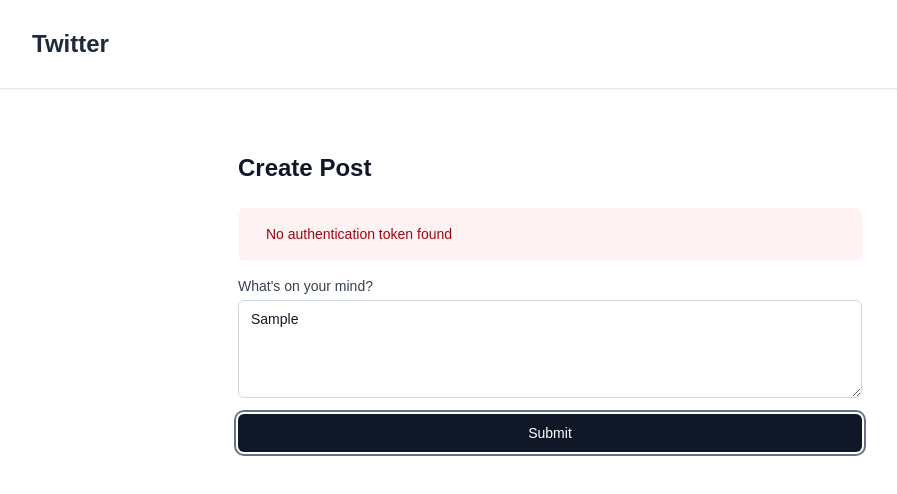
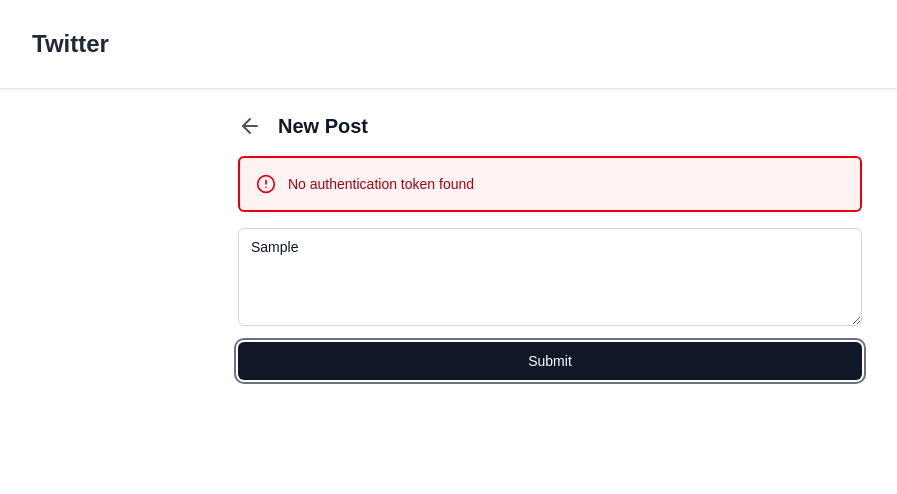
Before and after one commit to SilvaLucas92/fake-twitter, a Next.js app: page /post/create in a window 1280 px wide. Both pictures are taken after typing "Sample" into the empty fields and a click on the button "Submit". Shown: the top 494 px of the page, without its empty margins (90-987 px from the left). Built offline with nearby package versions, Linux system fonts and the light colour scheme; no server answers.

Commit message:
add notification component and update components with it

```diff
--- a/src/app/auth/register/page.tsx
+++ b/src/app/auth/register/page.tsx
@@ -6,8 +6,13 @@
 import Button from "@/components/ui/button";
 import Input from "@/components/ui/input";
 import { BASE_URL } from "@/utils/apiUtils";
-import { ErrorMsg } from "@/components/ui/error-msg";
 import { validateEmail } from "@/utils/validate-email";
+import { Notification } from "@/components/ui/notification";
+
+interface Status {
+  type: "error" | "success" | null;
+  message: string;
+}
 
 export default function Register() {
   const router = useRouter();
@@ -22,7 +27,10 @@
     email: "",
     password: "",
   });
-  const [error, setError] = useState("");
+  const [status, setStatus] = useState<Status>({
+    type: null,
+    message: "",
+  });
   const [isLoading, setIsLoading] = useState(false);
 
   const validateForm = () => {
@@ -54,14 +62,13 @@
 
   const handleSubmit = async (e: React.FormEvent) => {
     e.preventDefault();
-    setError("");
+    setStatus({ type: null, message: "" });
 
     if (!validateForm()) {
       return;
     }
 
     setIsLoading(true);
-
     try {
       const headers: HeadersInit = {
         "Content-Type": "application/json",
@@ -85,13 +92,22 @@
         throw new Error(data.message || "Failed to create account");
       }
 
-      router.push("/auth/login");
+      setStatus({
+        type: "success",
+        message: "Account created successfully! Redirecting to login...",
+      });
+
+      setTimeout(() => {
+        router.push("/auth/login");
+      }, 5000);
     } catch (err) {
-      setError(
-        err instanceof Error
-          ? err.message
-          : "Failed to create account. Please try again."
-      );
+      setStatus({
+        type: "error",
+        message:
+          err instanceof Error
+            ? err.message
+            : "Failed to create account. Please try again.",
+      });
     } finally {
       setIsLoading(false);
     }
@@ -107,12 +123,12 @@
   };
 
   return (
-    <div className=" flex items-center justify-center bg-gray-50 py-12 px-4 sm:px-6 lg:px-8">
+    <div className=" flex items-center justify-center py-12 px-4 sm:px-6 lg:px-8">
       <div className="max-w-2xl w-full space-y-8">
         <div className="text-left">
-          <h2 className="mt-6 text-4xl font-extrabold text-gray-900">
+          <h4 className="mt-6 text-4xl font-extrabold text-gray-900">
             Create you account!
-          </h2>
+          </h4>
           <p className="text-sm text-gray-600">
             Already have an account?{" "}
             <Link
@@ -124,7 +140,9 @@
           </p>
         </div>
 
-        {error && <ErrorMsg error={error} />}
+        {status.type && (
+          <Notification type={status.type} message={status.message} />
+        )}
 
         <form className="mt-4 space-y-4" onSubmit={handleSubmit}>
           <Input
--- a/src/app/layout.tsx
+++ b/src/app/layout.tsx
@@ -29,7 +29,7 @@
         className={`${geistSans.variable} ${geistMono.variable} antialiased`}
       >
         <Navbar />
-        {children}
+        <main>{children}</main>
       </body>
     </html>
   );
--- a/src/components/comment-form.tsx
+++ b/src/components/comment-form.tsx
@@ -4,8 +4,13 @@
 import { getClientAuthToken } from "@/utils/client-auth";
 import Button from "./ui/button";
 import Textarea from "./ui/textarea";
-import { ErrorMsg } from "./ui/error-msg";
+import { Notification } from "./ui/notification";
 import { BASE_URL } from "@/utils/apiUtils";
+
+interface Status {
+  type: "error" | "success" | null;
+  message: string;
+}
 
 interface CommentFormProps {
   postId: string;
@@ -16,12 +21,15 @@
   const [comment, setComment] = useState("");
   const [isLoading, setIsLoading] = useState(false);
   const [validationError, setValidationError] = useState("");
-  const [serverError, setServerError] = useState("");
+  const [status, setStatus] = useState<Status>({
+    type: null,
+    message: "",
+  });
 
   const handleSubmitComment = async (e: React.FormEvent) => {
     e.preventDefault();
     setValidationError("");
-    setServerError("");
+    setStatus({ type: null, message: "" });
 
     if (!comment.trim()) {
       setValidationError("Please write a comment before submitting");
@@ -47,11 +55,25 @@
       }
 
       setComment("");
-      setServerError("");
+      setStatus({
+        type: "success",
+        message: "Comment posted successfully!",
+      });
+      setTimeout(
+        () =>
+          setStatus({
+            type: null,
+            message: "",
+          }),
+        2500
+      );
       await refetchReplies();
     } catch (error) {
       console.error("Error posting comment:", error);
-      setServerError("Failed to post comment. Please try again.");
+      setStatus({
+        type: "error",
+        message: "Failed to post comment. Please try again.",
+      });
     } finally {
       setIsLoading(false);
     }
@@ -59,7 +81,9 @@
 
   return (
     <form onSubmit={handleSubmitComment} className="space-y-2">
-      {serverError && <ErrorMsg error={serverError} />}
+      {status.type && (
+        <Notification type={status.type} message={status.message} />
+      )}
       <Textarea
         value={comment}
         onChange={(e) => {
--- a/src/components/create-post-form.tsx
+++ b/src/components/create-post-form.tsx
@@ -5,8 +5,14 @@
 import Textarea from "@/components/ui/textarea";
 import Button from "@/components/ui/button";
 import { getClientAuthToken } from "@/utils/client-auth";
-import { ErrorMsg } from "./ui/error-msg";
+import { Notification } from "./ui/notification";
 import { BASE_URL } from "@/utils/apiUtils";
+import { ArrowLeft } from "lucide-react";
+
+interface Status {
+  type: "error" | "success" | null;
+  message: string;
+}
 
 export function CreatePostForm() {
   const router = useRouter();
@@ -17,7 +23,10 @@
     return "";
   });
   const [validationError, setValidationError] = useState("");
-  const [serverError, setServerError] = useState("");
+  const [status, setStatus] = useState<Status>({
+    type: null,
+    message: "",
+  });
   const [isLoading, setIsLoading] = useState(false);
 
   const handleContentChange = (e: React.ChangeEvent<HTMLTextAreaElement>) => {
@@ -32,7 +41,7 @@
     e.preventDefault();
 
     setValidationError("");
-    setServerError("");
+    setStatus({ type: null, message: "" });
     setIsLoading(true);
 
     if (!content.trim()) {
@@ -59,22 +68,41 @@
         throw new Error("Failed to create post");
       }
 
+      setStatus({
+        type: "success",
+        message: "Post created successfully! Redirecting...",
+      });
+
       localStorage.removeItem("draft_post");
-      router.push("/");
+
+      setTimeout(() => {
+        router.push("/");
+      }, 2000);
     } catch (err) {
-      setServerError(
-        err instanceof Error ? err.message : "Failed to create post"
-      );
+      setStatus({
+        type: "error",
+        message: err instanceof Error ? err.message : "Failed to create post",
+      });
     } finally {
       setIsLoading(false);
     }
   };
 
   return (
-    <div className="max-w-2xl mx-auto mt-10 p-6">
-      <h2 className="text-2xl font-bold text-gray-900 mb-6">Create Post</h2>
+    <div className="max-w-2xl mx-auto p-6">
+      <div className="flex items-center gap-4 mb-4">
+        <button
+          onClick={() => router.back()}
+          className="text-gray-600 hover:text-gray-900 cursor-pointer"
+        >
+          <ArrowLeft className="h-6 w-6" />
+        </button>
+        <h4 className="text-xl font-semibold text-gray-900">New Post</h4>
+      </div>
       <form onSubmit={handleSubmit} className="space-y-4">
-        {serverError && <ErrorMsg error={serverError} />}
+        {status.type && (
+          <Notification type={status.type} message={status.message} />
+        )}
         <Textarea
           id="content"
           name="content"
@@ -82,7 +110,6 @@
           onChange={handleContentChange}
           rows={4}
           placeholder="Share your thoughts..."
-          label="What's on your mind?"
           error={validationError}
         />
 
--- a/src/components/post-detail.tsx
+++ b/src/components/post-detail.tsx
@@ -6,14 +6,17 @@
 import { Post as PostType } from "@/types/post";
 import { useFetch } from "@/hooks/useFetch";
 import { Spinner } from "@/components/ui/spinner";
-import { ErrorMsg } from "./ui/error-msg";
+import { Notification } from "./ui/notification";
 import { BASE_URL } from "@/utils/apiUtils";
+import { ArrowLeft } from "lucide-react";
+import { useRouter } from "next/navigation";
 
 interface PostDetailProps {
   postId: string;
 }
 
 export function PostDetail({ postId }: PostDetailProps) {
+  const router = useRouter();
   const {
     data: post,
     isLoading: isPostLoading,
@@ -29,14 +32,26 @@
   } = useFetch<PostType[]>(`${BASE_URL}/me/tuits/${postId}/replies`);
 
   return (
-    <div className="max-w-2xl mx-auto py-8 px-4">
+    <div className="max-w-2xl mx-auto p-6">
+      <div className="flex items-center gap-4 mb-4">
+        <button
+          onClick={() => router.back()}
+          className="text-gray-600 hover:text-gray-900 cursor-pointer"
+        >
+          <ArrowLeft className="h-6 w-6" />
+        </button>
+        <h4 className="text-xl font-semibold text-gray-900">Post</h4>
+      </div>
       <div className="border-b border-gray-200 pb-6">
         {isPostLoading ? (
           <div className="flex items-center justify-center py-8">
             <Spinner />
           </div>
         ) : postError ? (
-          <ErrorMsg error={`Error loading post: ${postError}`} />
+          <Notification
+            type="error"
+            message={`Error loading post: ${postError}`}
+          />
         ) : !post ? (
           <div className="text-center py-8 text-gray-500">Post not found</div>
         ) : (
@@ -52,12 +67,16 @@
         <h2 className="text-lg font-semibold text-gray-900 mb-4">
           Replies {replies && `(${replies.length})`}
         </h2>
+
         {isRepliesLoading ? (
           <div className="flex items-center justify-center py-8">
             <Spinner />
           </div>
         ) : repliesError ? (
-          <ErrorMsg error={`Error loading replies: ${repliesError}`} />
+          <Notification
+            type="error"
+            message={`Error loading replies: ${repliesError}`}
+          />
         ) : replies && replies.length > 0 ? (
           <div className="space-y-4">
             {replies.map((reply) => (
--- a/src/components/ui/error-msg.tsx
+++ /dev/null
@@ -1,11 +0,0 @@
-import React from "react";
-
-export const ErrorMsg = ({ error }: { error: string }) => (
-  <div className="rounded-md bg-red-50 p-4">
-    <div className="flex">
-      <div className="ml-3">
-        <h3 className="text-sm font-medium text-red-800">{error}</h3>
-      </div>
-    </div>
-  </div>
-);
--- /dev/null
+++ b/src/components/ui/notification.tsx
@@ -0,0 +1,41 @@
+import React from "react";
+import { AlertCircle, CheckCircle } from "lucide-react";
+
+interface NotificationProps {
+  type: "error" | "success";
+  message: string;
+}
+
+export function Notification({ type, message }: NotificationProps) {
+  const isError = type === "error";
+
+  return (
+    <div
+      className={`rounded-md p-4 border-2 ${
+        isError ? "bg-red-50 border-red-600" : "bg-green-50 border-green-600"
+      }`}
+    >
+      <div className="flex">
+        <div className="flex-shrink-0">
+          {isError ? (
+            <AlertCircle className="h-5 w-5 text-red-600" aria-hidden="true" />
+          ) : (
+            <CheckCircle
+              className="h-5 w-5 text-green-600"
+              aria-hidden="true"
+            />
+          )}
+        </div>
+        <div className="ml-3">
+          <p
+            className={`text-sm font-medium ${
+              isError ? "text-red-800" : "text-green-800"
+            }`}
+          >
+            {message}
+          </p>
+        </div>
+      </div>
+    </div>
+  );
+}
--- a/src/components/update-profile-form.tsx
+++ b/src/components/update-profile-form.tsx
@@ -3,12 +3,18 @@
 import React, { useState } from "react";
 import { useRouter } from "next/navigation";
 import { getClientAuthToken } from "@/utils/client-auth";
-import { ErrorMsg } from "./ui/error-msg";
+import { Notification } from "./ui/notification";
 import { BASE_URL } from "@/utils/apiUtils";
 import { useFetch } from "@/hooks/useFetch";
 import { Spinner } from "./ui/spinner";
 import Input from "./ui/input";
 import Button from "./ui/button";
+import { ArrowLeft } from "lucide-react";
+
+interface Status {
+  type: "error" | "success" | null;
+  message: string;
+}
 
 interface ProfileData {
   name: string;
@@ -19,7 +25,10 @@
 export function ProfileForm() {
   const router = useRouter();
   const [isLoading, setIsLoading] = useState(false);
-  const [error, setError] = useState("");
+  const [status, setStatus] = useState<Status>({
+    type: null,
+    message: "",
+  });
   const [errors, setErrors] = useState<Record<string, string>>({});
 
   const {
@@ -63,7 +72,7 @@
 
   const handleSubmit = async (e: React.FormEvent) => {
     e.preventDefault();
-    setError("");
+    setStatus({ type: null, message: "" });
 
     if (!validateForm()) {
       return;
@@ -92,9 +101,20 @@
         throw new Error("Failed to update profile");
       }
 
-      router.push("/");
+      setStatus({
+        type: "success",
+        message: "Profile updated successfully! Redirecting...",
+      });
+
+      setTimeout(() => {
+        router.push("/");
+      }, 2000);
     } catch (err) {
-      setError(err instanceof Error ? err.message : "Failed to update profile");
+      setStatus({
+        type: "error",
+        message:
+          err instanceof Error ? err.message : "Failed to update profile",
+      });
     } finally {
       setIsLoading(false);
     }
@@ -122,17 +142,30 @@
   if (profileError) {
     return (
       <div className="max-w-2xl mx-auto mt-10 p-6">
-        <ErrorMsg error={`Error loading profile: ${profileError}`} />
+        <Notification
+          type="error"
+          message={`Error loading profile: ${profileError}`}
+        />
       </div>
     );
   }
 
   return (
-    <div className="max-w-2xl mx-auto mt-10 p-6">
-      <h2 className="text-2xl font-bold text-gray-900 mb-6">Edit Profile</h2>
+    <div className="max-w-2xl mx-auto p-6">
+      <div className="flex items-center gap-4 mb-4">
+        <button
+          onClick={() => router.back()}
+          className="text-gray-600 hover:text-gray-900 cursor-pointer"
+        >
+          <ArrowLeft className="h-6 w-6" />
+        </button>
+        <h4 className="text-xl font-semibold text-gray-900">Update Profile</h4>
+      </div>
 
       <form onSubmit={handleSubmit} className="space-y-4">
-        {error && <ErrorMsg error={error} />}
+        {status.type && (
+          <Notification type={status.type} message={status.message} />
+        )}
 
         <Input
           label="Name"
```
Also changed, not shown: src/app/auth/login/page.tsx (+5 -5 lines), src/components/post-container.tsx (+4 -3 lines).
